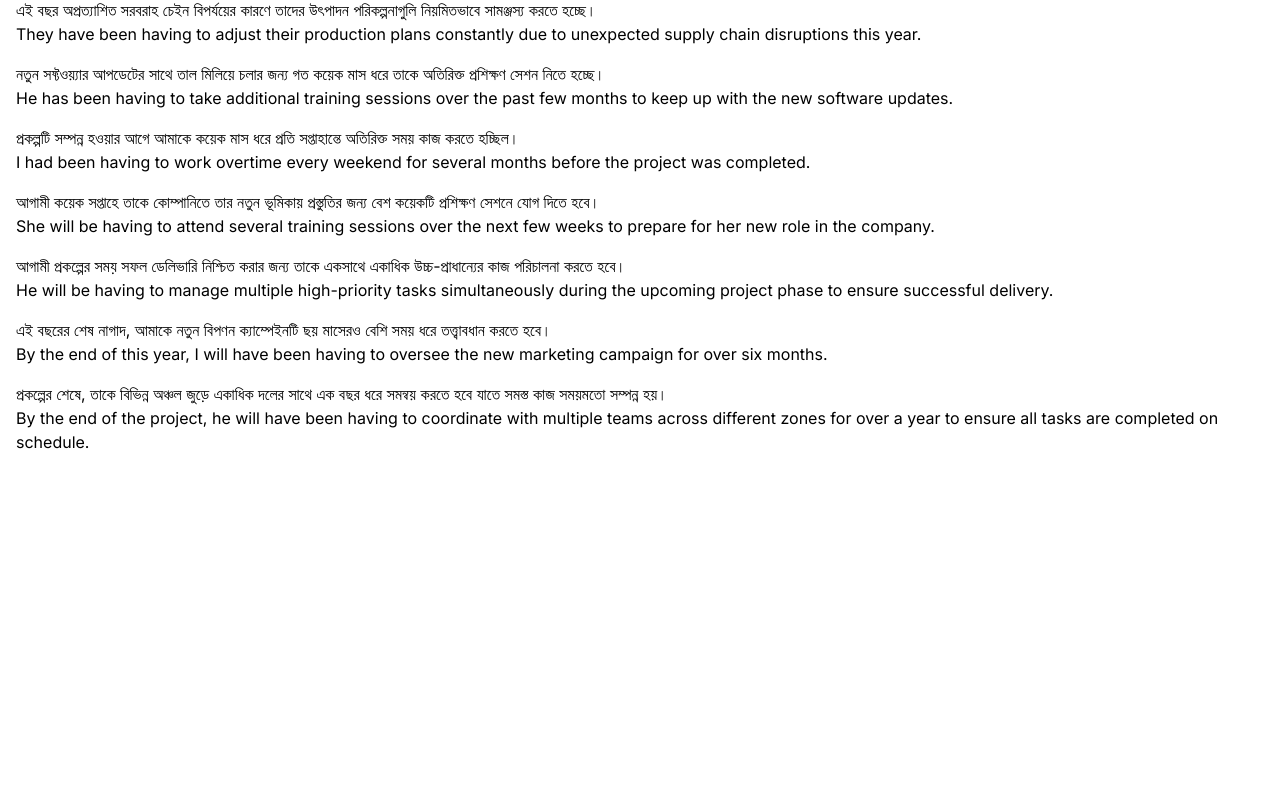
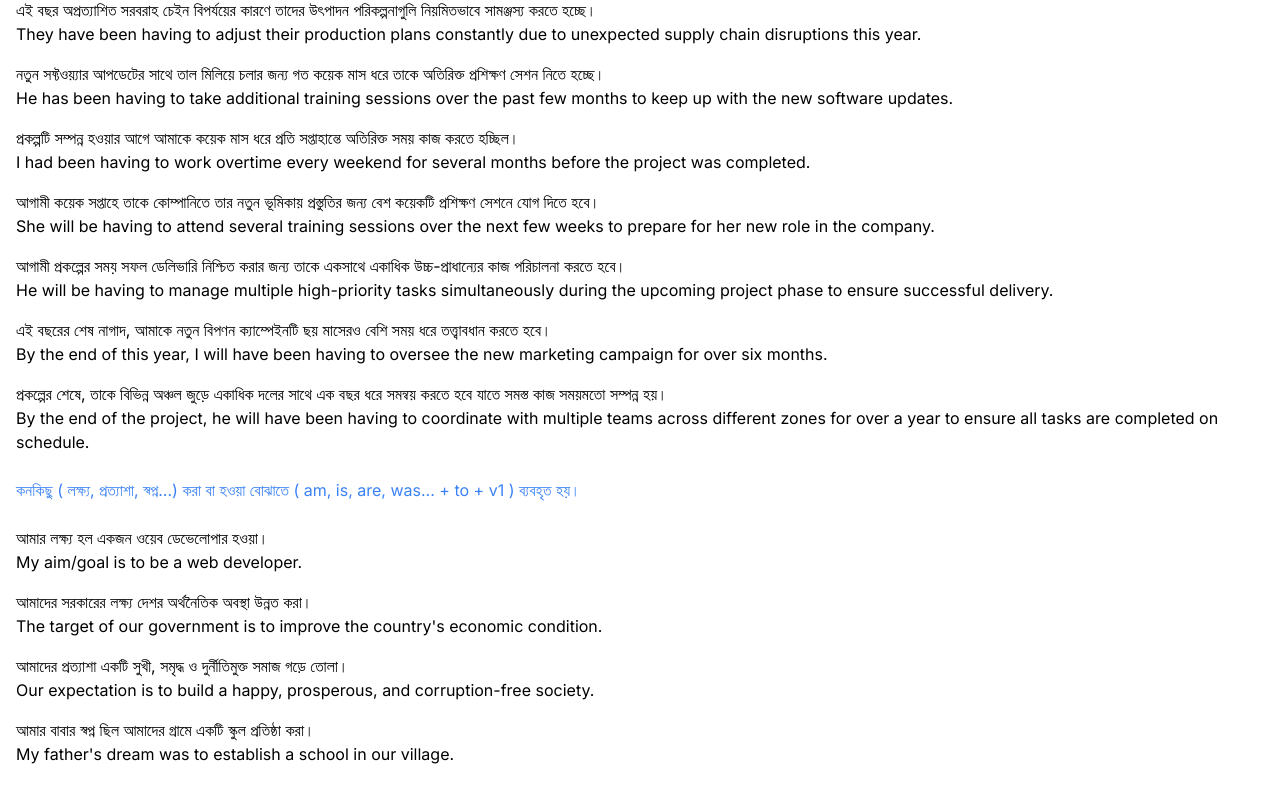
Before and after one commit to mamtn011/LEnglish, a Next.js app: page /modals/beto in a window 1280 px wide. Shown: the part 3712-4514 px from the top of the page. Before the commit the page ends 4302 px from the top, so only its background shows below. Built offline with nearby package versions, Linux system fonts and the light colour scheme.

Commit message:
added some examples in be+to

```diff
--- a/src/components/modals/BeTo.js
+++ b/src/components/modals/BeTo.js
@@ -508,6 +508,40 @@ const BeTo = () => {
             </p>
           </div>
         </div>
+        <div className="flex flex-col gap-4">
+          <div className="py-2 text-blue-500">
+            <p>
+              কনকিছু ( লক্ষ্য, প্রত্যাশা, স্বপ্ন...) করা বা হওয়া বোঝাতে ( am,
+              is, are, was... + to + v1 ) ব্যবহৃত হয়।
+            </p>
+          </div>
+          <div>
+            <p>আমার লক্ষ্য হল একজন ওয়েব ডেভেলোপার হওয়া।</p>
+            <p>My aim/goal is to be a web developer.</p>
+          </div>
+          <div>
+            <p>আমাদের সরকারের লক্ষ্য দেশর অর্থনৈতিক অবস্থা উন্নত করা।</p>
+            <p>
+              The target of our government is to improve the country&apos;s
+              economic condition.
+            </p>
+          </div>
+          <div>
+            <p>
+              আমাদের প্রত্যাশা একটি সুখী, সমৃদ্ধ ও দুর্নীতিমুক্ত সমাজ গড়ে তোলা।
+            </p>
+            <p>
+              Our expectation is to build a happy, prosperous, and
+              corruption-free society.
+            </p>
+          </div>
+          <div>
+            <p>আমার বাবার স্বপ্ন ছিল আমাদের গ্রামে একটি স্কুল প্রতিষ্ঠা করা।</p>
+            <p>
+              My father&apos;s dream was to establish a school in our village.
+            </p>
+          </div>
+        </div>
       </div>
     </div>
   );
```
